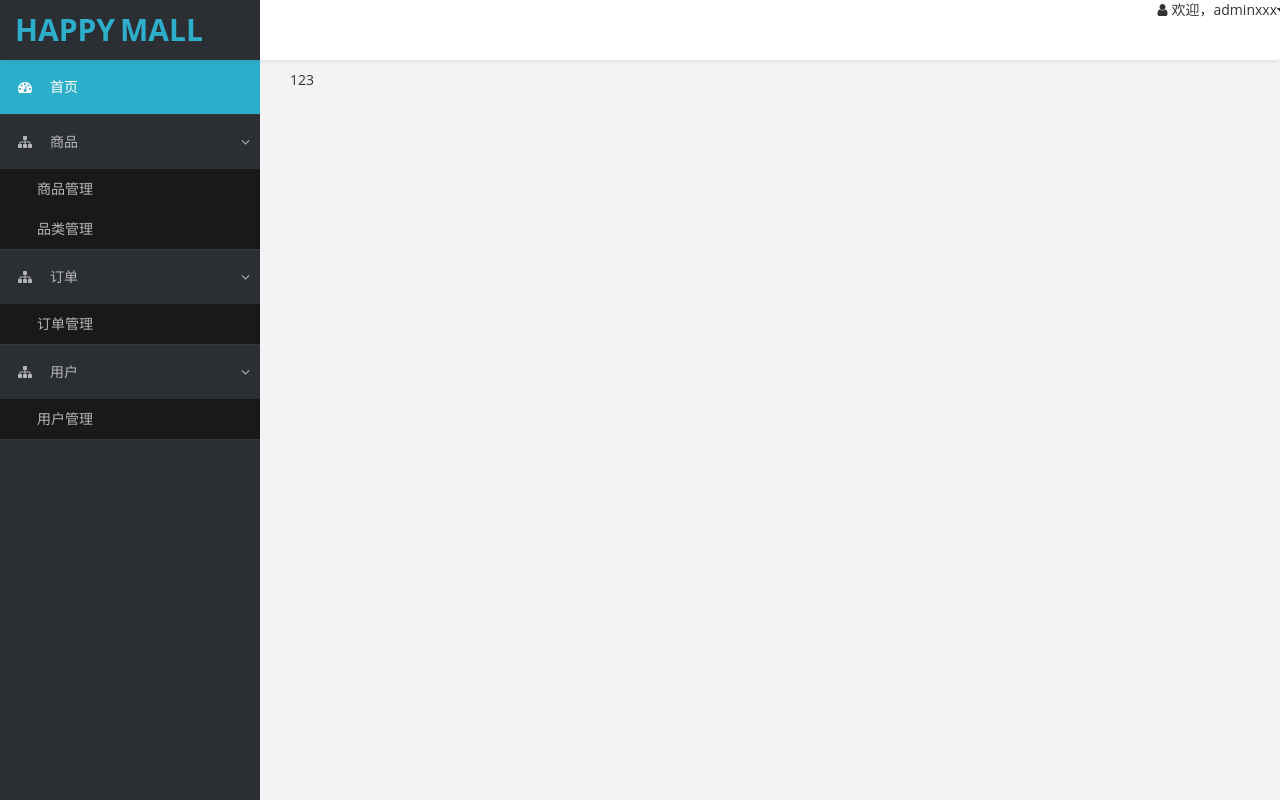
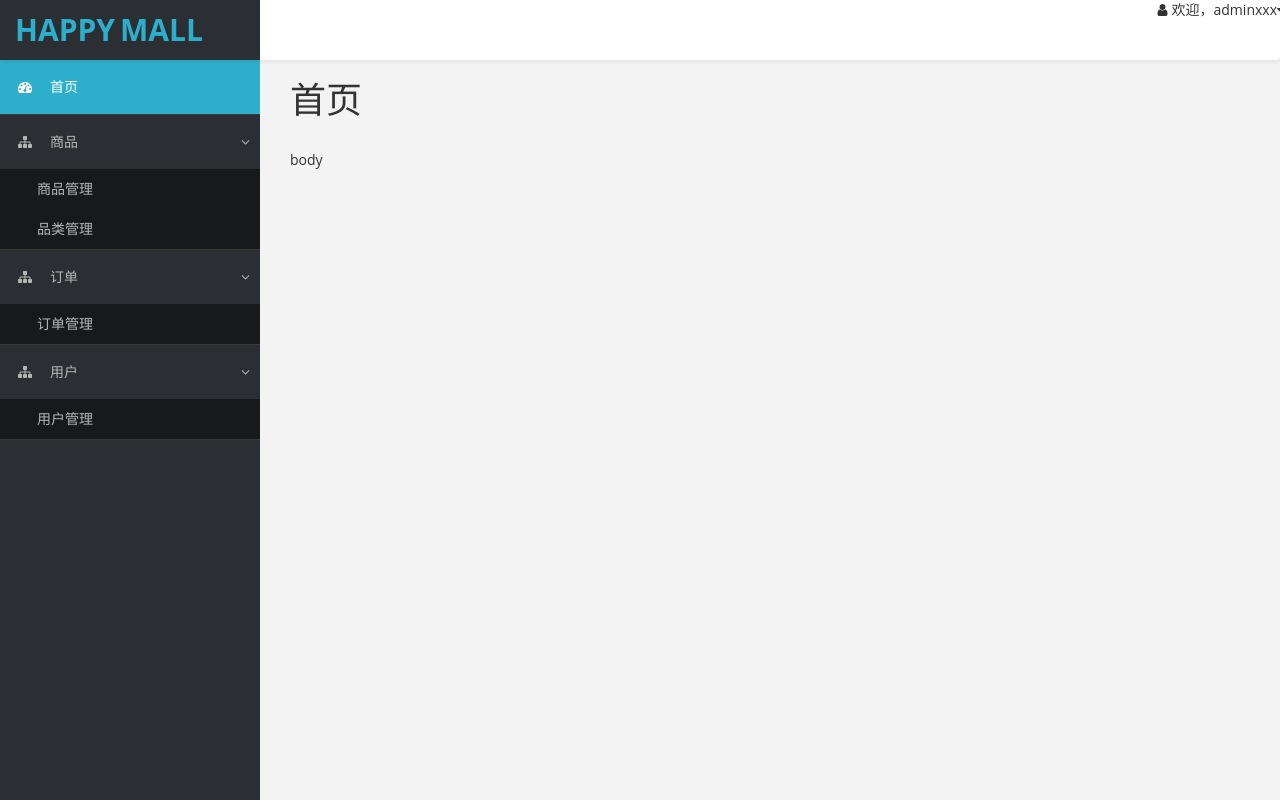
Before and after one commit to ze25800000/admin-react, a React app: page / in a window 1280 px wide. Built offline with nearby package versions, Linux system fonts and the light colour scheme.

Commit message:
6-6 通用页面标题的开发

```diff
--- /dev/null
+++ b/src/component/page-title/index.jsx
@@ -0,0 +1,23 @@
+import React, {Component} from 'react'
+import {Link} from 'react-router-dom'
+
+export default class PageTitle extends Component {
+    constructor(props) {
+        super(props)
+    }
+
+    componentWillUnmount() {
+        document.title = this.props.title + '- HAPPY MMALL'
+    }
+
+    render() {
+        return (
+            <div className="row">
+                <div className="col-md-12">
+                    <h1 className={'page-header'}>{this.props.title}</h1>
+                    {this.props.children}
+                </div>
+            </div>
+        )
+    }
+}
--- a/src/page/home/index.jsx
+++ b/src/page/home/index.jsx
@@ -1,11 +1,17 @@
 import React, {Component} from 'react'
 import './index.css'
+import PageTitle from 'component/page-title/index'
 
 export default class Home extends Component {
     render() {
         return (
             <div id={"page-wrapper"}>
-                123
+                <PageTitle title={'首页'}/>
+                <div className="row">
+                    <div className="col-md-12">
+                        body
+                    </div>
+                </div>
             </div>
         )
     }
--- /dev/null
+++ b/src/util/mm.jsx
@@ -0,0 +1,3 @@
+export default class MUtil {
+
+}
--- a/webpack.config.js
+++ b/webpack.config.js
@@ -77,7 +77,8 @@ module.exports = {
     plugins: [
         // 处理html文件
         new HtmlWebpackPlugin({
-            template: './src/index.html'
+            template: './src/index.html',
+            favicon: './favicon.ico'
         }),
         // 独立css文件
         new ExtractTextPlugin("css/[name].css"),
```
Also changed, not shown: 1 other file (tests, documents, lock files or other folders).
